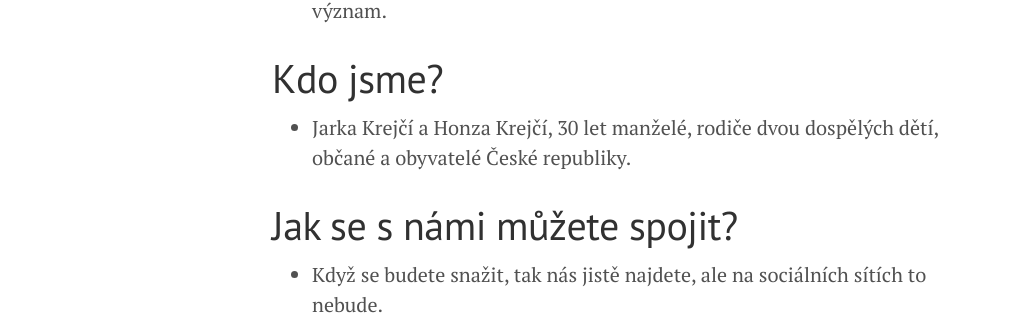
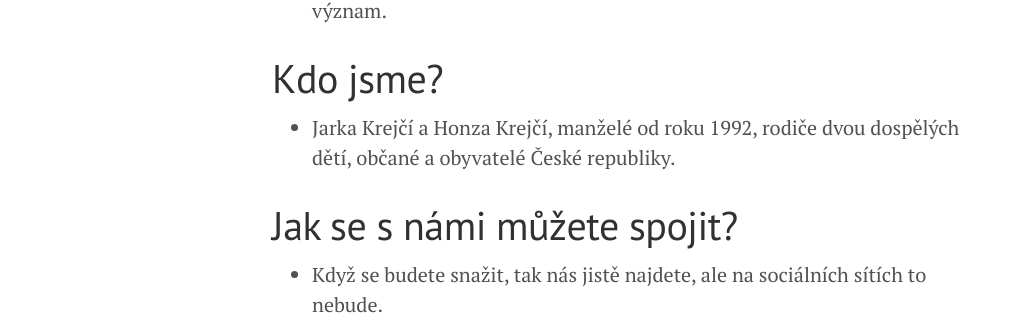
Before and after one commit to janbkrejci/dialektika, a Jekyll site: the page built from about.md, in a window 1280 px wide. Shown: the part 1686-2001 px from the top of the page, without its empty margins (8-1027 px from the left). Built offline with Jekyll 4.4.1, drawn with Linux system fonts in a browser that asks for light colours.

Commit message:
Update about.md

```diff
--- a/about.md
+++ b/about.md
@@ -39,7 +39,7 @@ title: O nás
 
 # Kdo jsme?
 
-- Jarka Krejčí a Honza Krejčí, 30 let manželé, rodiče dvou dospělých dětí, občané a obyvatelé České republiky.
+- Jarka Krejčí a Honza Krejčí, manželé od roku 1992, rodiče dvou dospělých dětí, občané a obyvatelé České republiky.
 
 # Jak se s námi můžete spojit?
 
```
